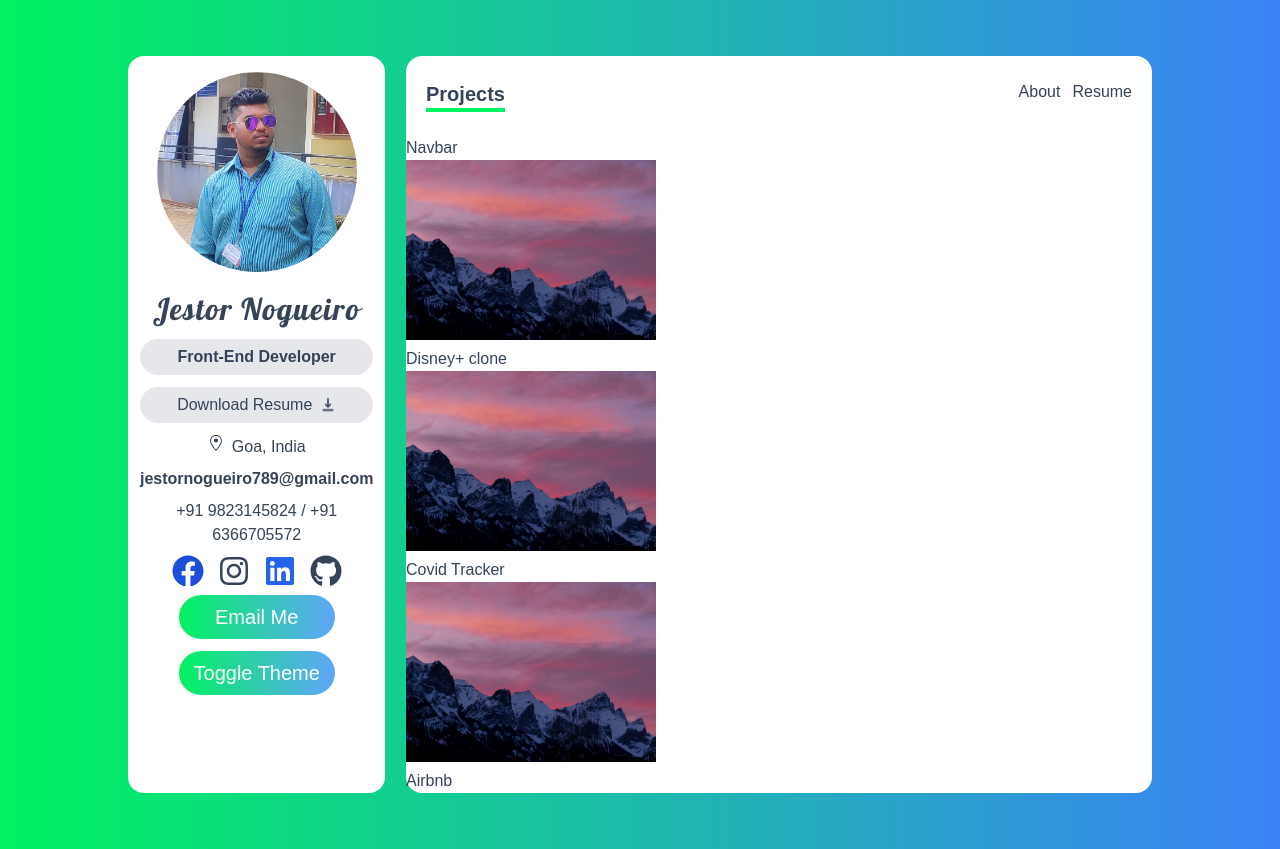
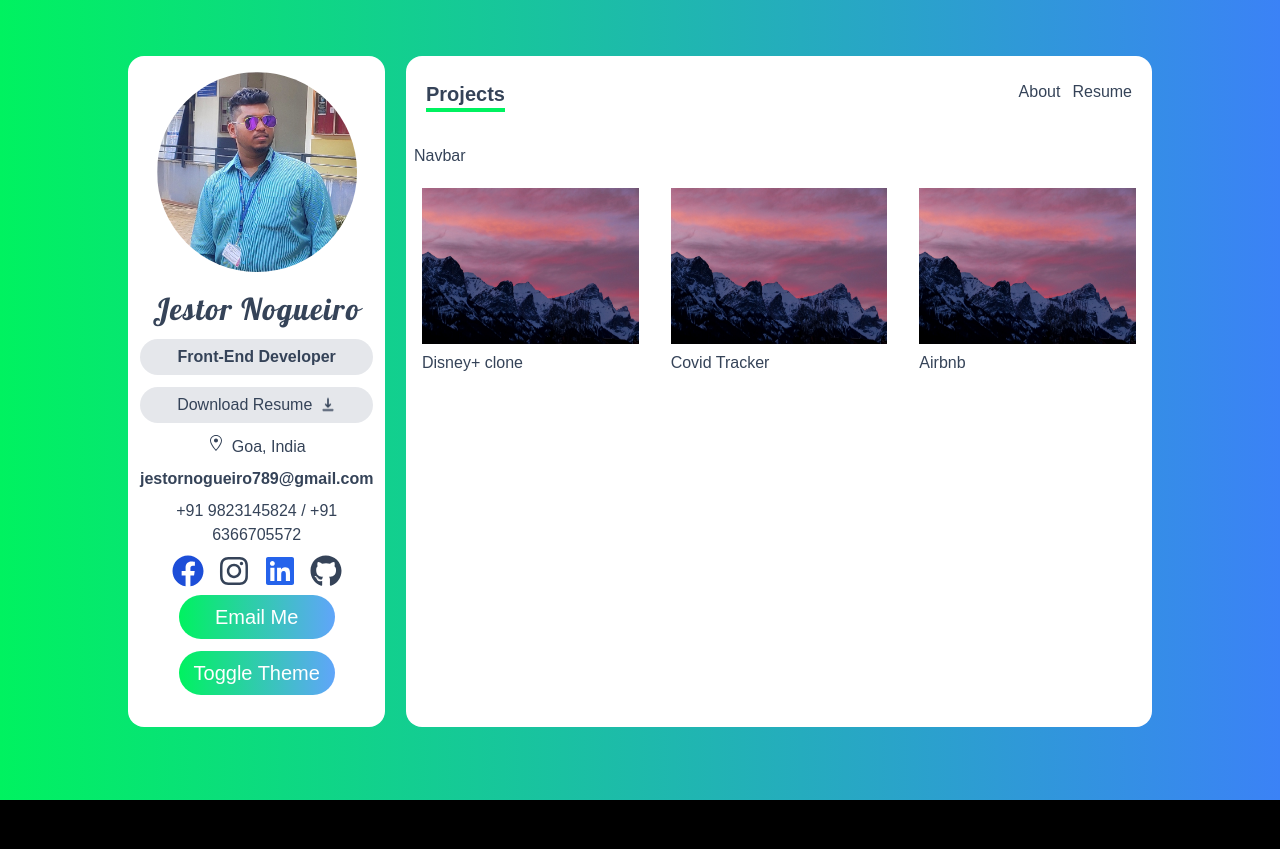
Before and after one commit to JestorNogueiro/portfolio, a Next.js app: page /projects in a window 1280 px wide. After the commit the page ends 800 px from the top, so only its background shows below. Built offline with nearby package versions, Linux system fonts and the light colour scheme.

Commit message:
grid implementation

```diff
--- a/pages/projects.tsx
+++ b/pages/projects.tsx
@@ -3,11 +3,14 @@ import { project } from "../data";
 
 function projects() {
   return (
-    <div>
+    <div className="my-2 p-2">
       <nav>Navbar</nav>
-      <div>
+      <div className="relative grid grid-cols-12 gap-4 my-3 ">
         {project.map((project) => (
-          <div key={project.name}>
+          <div
+            key={project.name}
+            className=" col-span-12 p-2 sm:col-span-6 lg:col-span-4"
+          >
             <ProjectCard projectData={project} />
           </div>
         ))}
```
